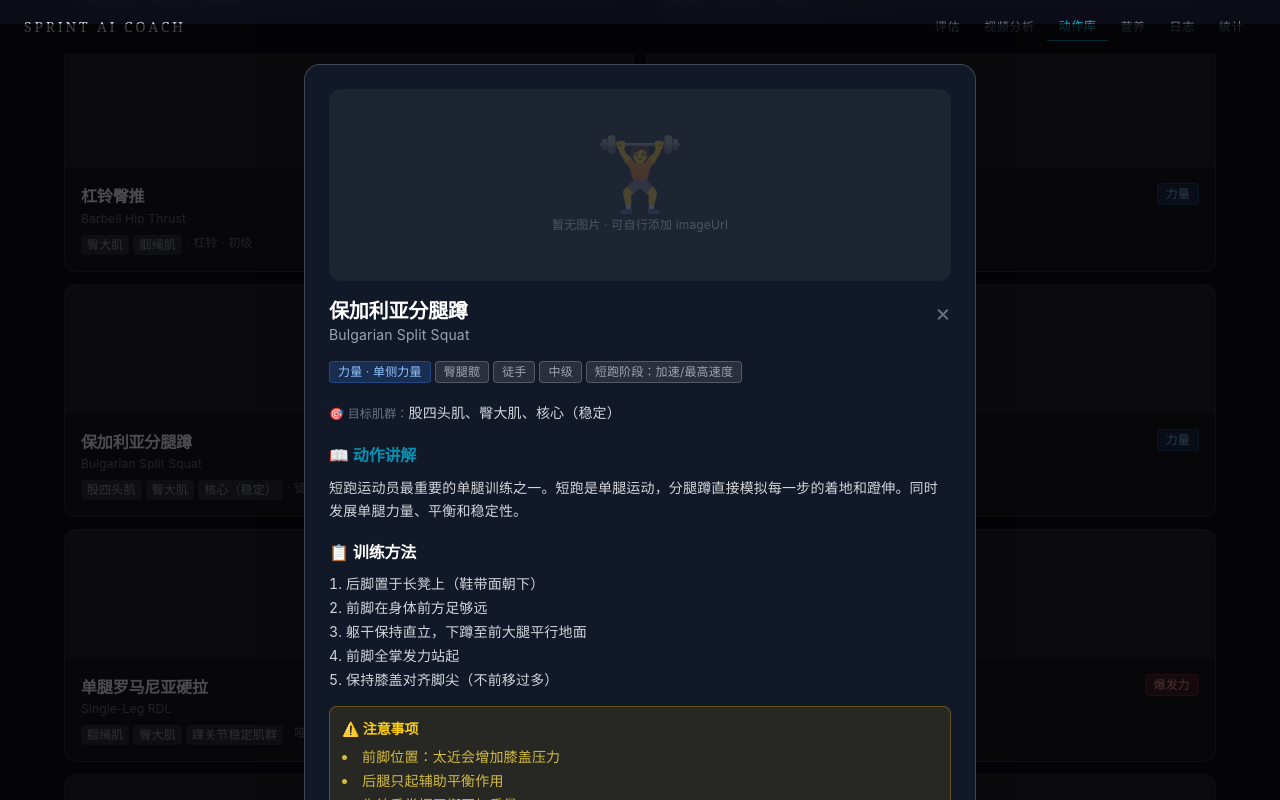
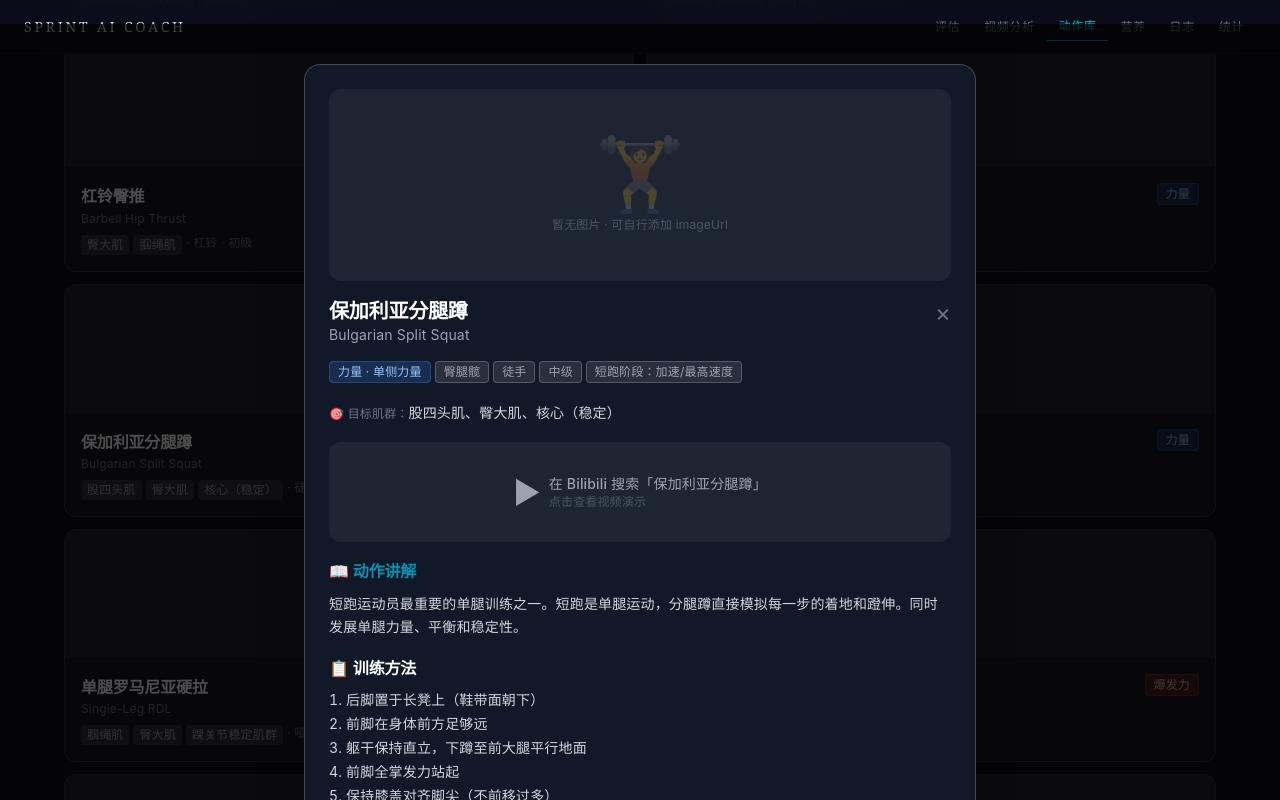
Before and after one commit to soma156/sprint-ai-coach, a React (Vite) app: page /exercises in a window 1280 px wide. Both pictures are taken after a click on the element 349 px from the left and 1252 px from the top of the page. Shown: the part 852-1652 px from the top of the page. Built offline with nearby package versions, Linux system fonts and the light colour scheme; no server answers; the HTML template or start-up script is replaced by a standard one.

Commit message:
动作库详情加入视频/B站搜索

```diff
--- a/src/pages/ExercisePage.tsx
+++ b/src/pages/ExercisePage.tsx
@@ -168,6 +168,24 @@ export default function ExercisePage() {
               <span className="text-sm text-gray-300">{selected.targetMuscles.join('、')}</span>
             </div>
 
+            {/* 视频演示 */}
+            <div className="bg-white/5 rounded-xl overflow-hidden">
+              {selected.videoUrl ? (
+                <iframe src={selected.videoUrl} title={selected.name}
+                  className="w-full aspect-video" allowFullScreen allow="accelerometer; autoplay; clipboard-write; encrypted-media; gyroscope; picture-in-picture" />
+              ) : (
+                <a href={`https://search.bilibili.com/all?keyword=${encodeURIComponent(selected.name + ' 训练 教学')}`}
+                  target="_blank" rel="noopener noreferrer"
+                  className="flex items-center justify-center gap-2 py-8 text-gray-400 hover:text-accent-light hover:bg-accent/5 transition-colors no-underline">
+                  <span className="text-3xl">▶</span>
+                  <div className="text-left">
+                    <p className="text-sm font-medium">在 Bilibili 搜索「{selected.name}」</p>
+                    <p className="text-xs text-gray-600">点击查看视频演示</p>
+                  </div>
+                </a>
+              )}
+            </div>
+
             {/* 动作讲解 */}
             <div>
               <h3 className="text-accent font-semibold mb-2">📖 动作讲解</h3>
--- a/src/types/index.ts
+++ b/src/types/index.ts
@@ -282,6 +282,7 @@ export interface Exercise {
   precautions: string[]
   setsReps: string
   imageUrl?: string
+  videoUrl?: string
 }
 
 // ========== 营养建议 ==========
```
